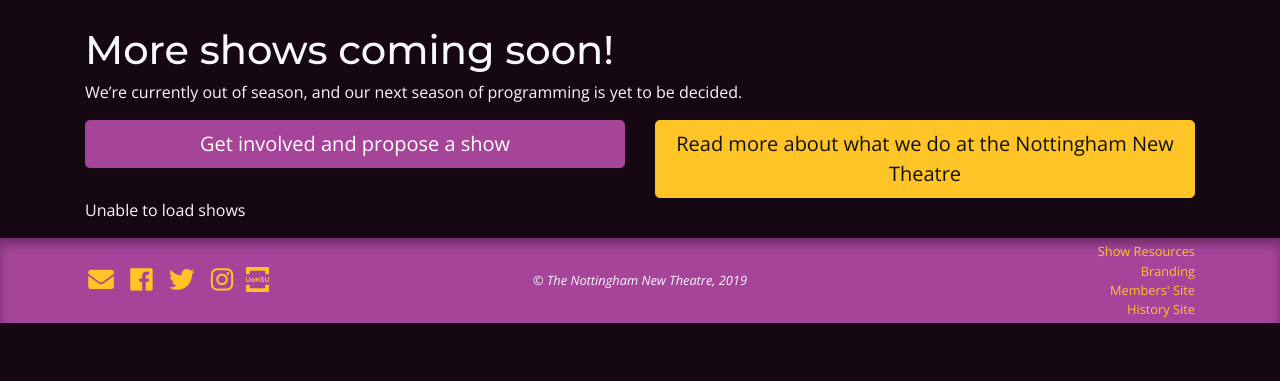
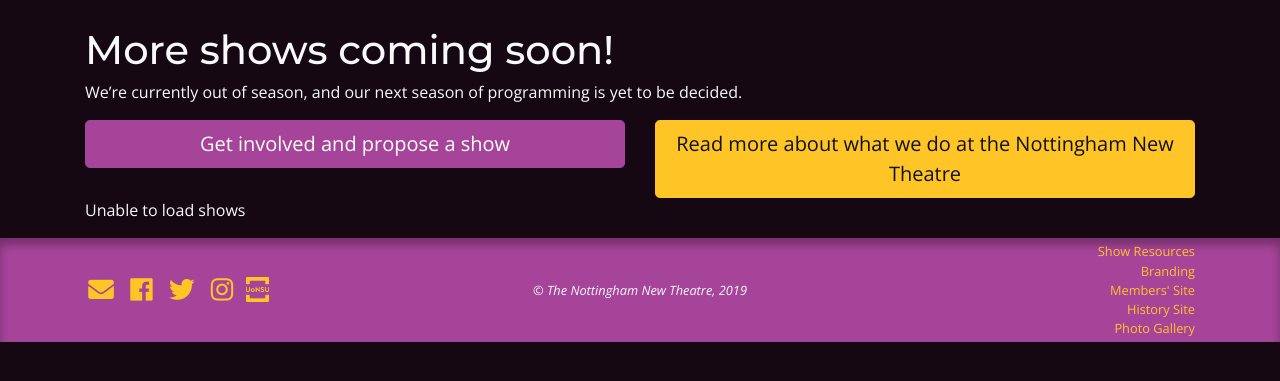
Before and after one commit to newtheatre/website, a Jekyll site: the page built from _content/index.md, in a window 1280 px wide, cut to the strip 404-785 px from the top of the page. Built offline with Jekyll 4.4.1, drawn with Linux system fonts in a browser that asks for light colours; nearby versions of some CDN libraries.

Commit message:
Adding photo gallery to footer

```diff
--- a/_data/footer.yml
+++ b/_data/footer.yml
@@ -9,3 +9,5 @@
   href: http://members.newtheatre.org.uk/
 - name: History Site
   href: http://history.newtheatre.org.uk/
+- name: Photo Gallery
+  href: http://photos.newtheatre.org.uk/
```
